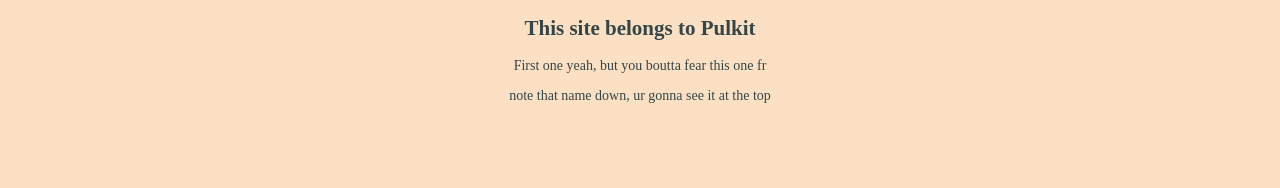
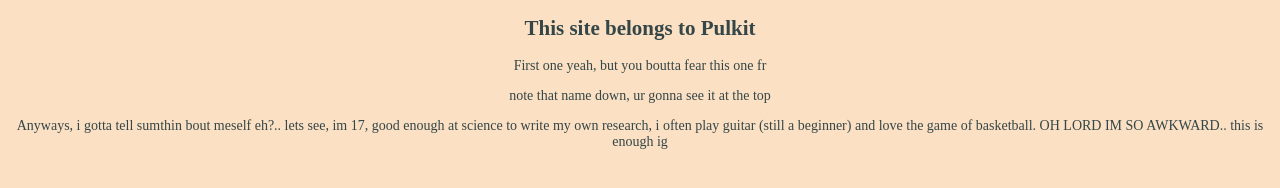
Before and after one commit to PulkitPro/personal-website, a plain HTML site: page index.html in a window 1280 px wide. Shown: the part 362-550 px from the top of the page. Drawn offline with Linux system fonts and the light colour scheme.

Commit message:
Telling sumthin bout myself

```diff
--- a/index.html
+++ b/index.html
@@ -9,6 +9,7 @@
         <h2>This site belongs to Pulkit</h2>
         <p>First one yeah, but you boutta fear this one fr</p>
         <p>note that name down, ur gonna see it at the top</p>
+        <p>Anyways, i gotta tell sumthin bout meself eh?.. lets see, im 17, good enough at science to write my own research, i often play guitar (still a beginner) and love the game of basketball. OH LORD IM SO AWKWARD.. this is enough ig</p>
 
     </body>
 </html>
```
